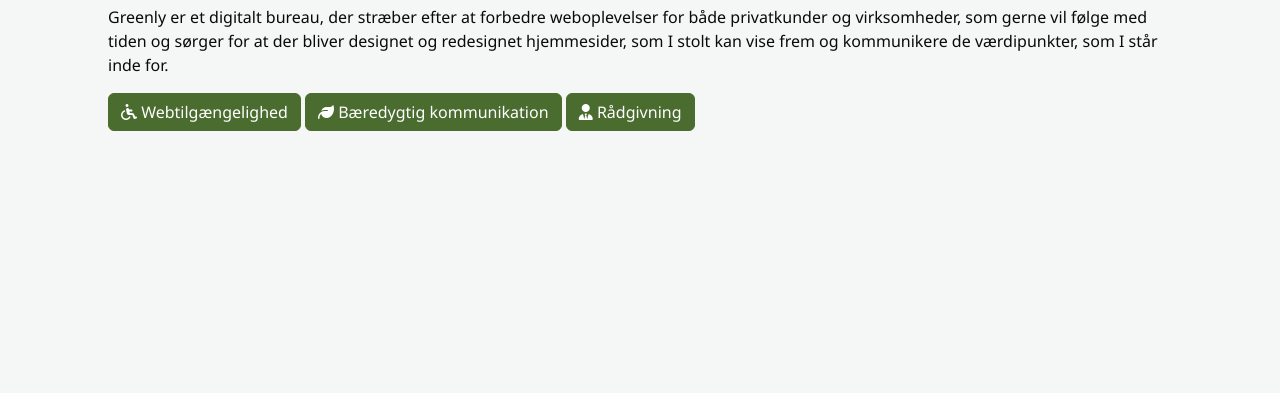
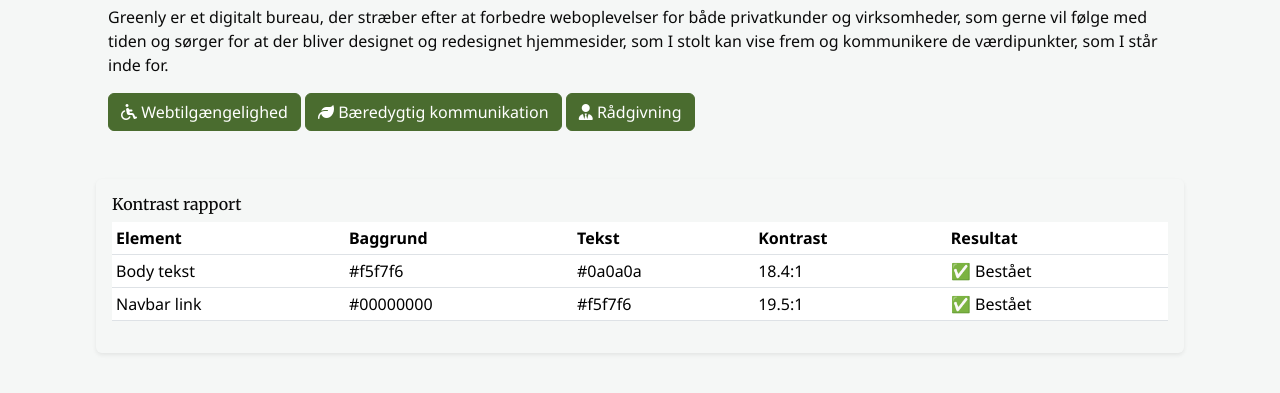
Before and after one commit to NMK-create/greenly, a PHP site: page /service.php in a window 1280 px wide. Shown: the part 205-598 px from the top of the page. Run offline with PHP 8.4, Linux system fonts and the light colour scheme; style sheets or scripts are compiled from the project's sources; some libraries are stand-ins or nearby versions.

Commit message:
er i gang med at teste kontrastrapport,  så vi kan bruge den til at teste vores kontraster.

```diff
--- a/service.php
+++ b/service.php
@@ -76,9 +76,97 @@ require "settings/init.php";
 
         </div>
     </article>
+
+    <section id="contrast-report" aria-labelledby="contrast-report-form"
+             class="contrast-report my-5 p-3 rounded shadow-sm">
+        <h6 id="contrast-report-form">Kontrast rapport</h6>
+        <table class="table table-sm">
+            <thead>
+            <tr>
+                <th>Element</th>
+                <th>Baggrund</th>
+                <th>Tekst</th>
+                <th>Kontrast</th>
+                <th>Resultat</th>
+            </tr>
+            </thead>
+            <tbody>
+            <tr>
+                <td>Body tekst</td>
+                <td class="bg-color"></td>
+                <td class="text-color"></td>
+                <td class="contrast"></td>
+                <td class="result"></td>
+            </tr>
+            <tr>
+                <td>Navbar link</td>
+                <td class="bg-color"></td>
+                <td class="text-color"></td>
+                <td class="contrast"></td>
+                <td class="result"></td>
+            </tr>
+            </tbody>
+        </table>
+    </section>
 </main>
 
 <?php include("includes/footer.php") ?>
+<script>
+    document.querySelectorAll('input[type="checkbox"]').forEach(box => {
+        box.addEventListener('keydown', (e) => {
+            if (e.key === "Enter") {
+                e.preventDefault();
+                box.checked = !box.checked;
+            }
+        });
+    });
+
+    function luminance(r, g, b) {
+        const a = [r, g, b].map(function (v) {
+            v /= 255;
+            return v <= 0.03928 ? v / 12.92 :
+                Math.pow((v + 0.055) / 1.055, 2.4);
+        });
+        return 0.2126 * a[0] + 0.7152 * a[1] + 0.0722 * a[2];
+    }
+
+    function contrast(rgb1, rgb2) {
+        const L1 = luminance(rgb1[0], rgb1[1], rgb1[2]);
+        const L2 = luminance(rgb2[0], rgb2[1], rgb2[2]);
+        return ((Math.max(L1, L2) + 0.05) /
+            (Math.min(L1, L2) + 0.05)).toFixed(1);
+    }
+
+    function rgbToHex(rgbString) {
+        const rgb = rgbString.match(/\d+/g).map(Number);
+        return "#" + rgb.map(v => v.toString(16).padStart(2, '0')).join('');
+    }
+
+    function updateContrastReport() {
+        const bodyStyles = getComputedStyle(document.body);
+        const navbarLink = document.querySelector('.navbar .nav-link');
+        const bodyBg = bodyStyles.backgroundColor;
+        const bodyColor = bodyStyles.color;
+        const navbarBg = getComputedStyle(navbarLink.parentElement.parentElement).backgroundColor;
+        const navbarColor = getComputedStyle(navbarLink).color;
+
+        const rows = document.querySelectorAll('#contrast-report tbody tr');
+
+        rows[0].querySelector('.bg-color').textContent = rgbToHex(bodyBg);
+        rows[0].querySelector('.text-color').textContent = rgbToHex(bodyColor);
+        const bodyContrast = contrast(bodyBg.match(/\d+/g), bodyColor.match(/\d+/g));
+        rows[0].querySelector('.contrast').textContent = bodyContrast + ':1';
+        rows[0].querySelector('.result').textContent = (bodyContrast >= 4.5) ? '✅ Bestået' : '❌ Ikke bestået';
+
+        rows[1].querySelector('.bg-color').textContent = rgbToHex(navbarBg);
+        rows[1].querySelector('.text-color').textContent = rgbToHex(navbarColor);
+        const navbarContrast = contrast(navbarBg.match(/\d+/g), navbarColor.match(/\d+/g));
+        rows[1].querySelector('.contrast').textContent = navbarContrast + ':1';
+        rows[1].querySelector('.result').textContent = (navbarContrast >= 4.5) ? '✅ Bestået' : '❌ Ikke bestået';
+    }
+
+    updateContrastReport();
+</script>
 <script src="https://cdn.jsdelivr.net/npm/bootstrap@5.3.3/dist/js/bootstrap.bundle.min.js"></script>
 </body>
 </html>
```
